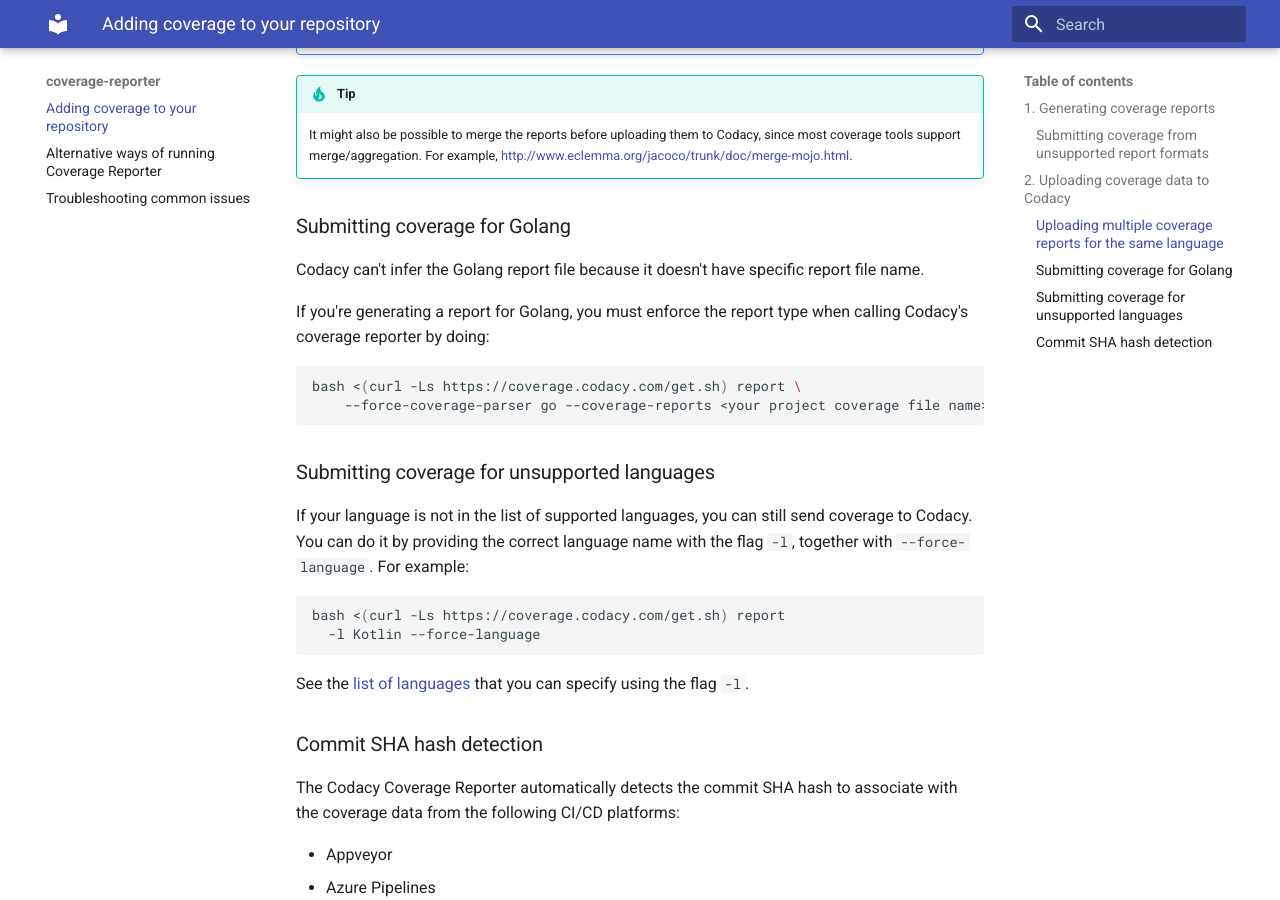
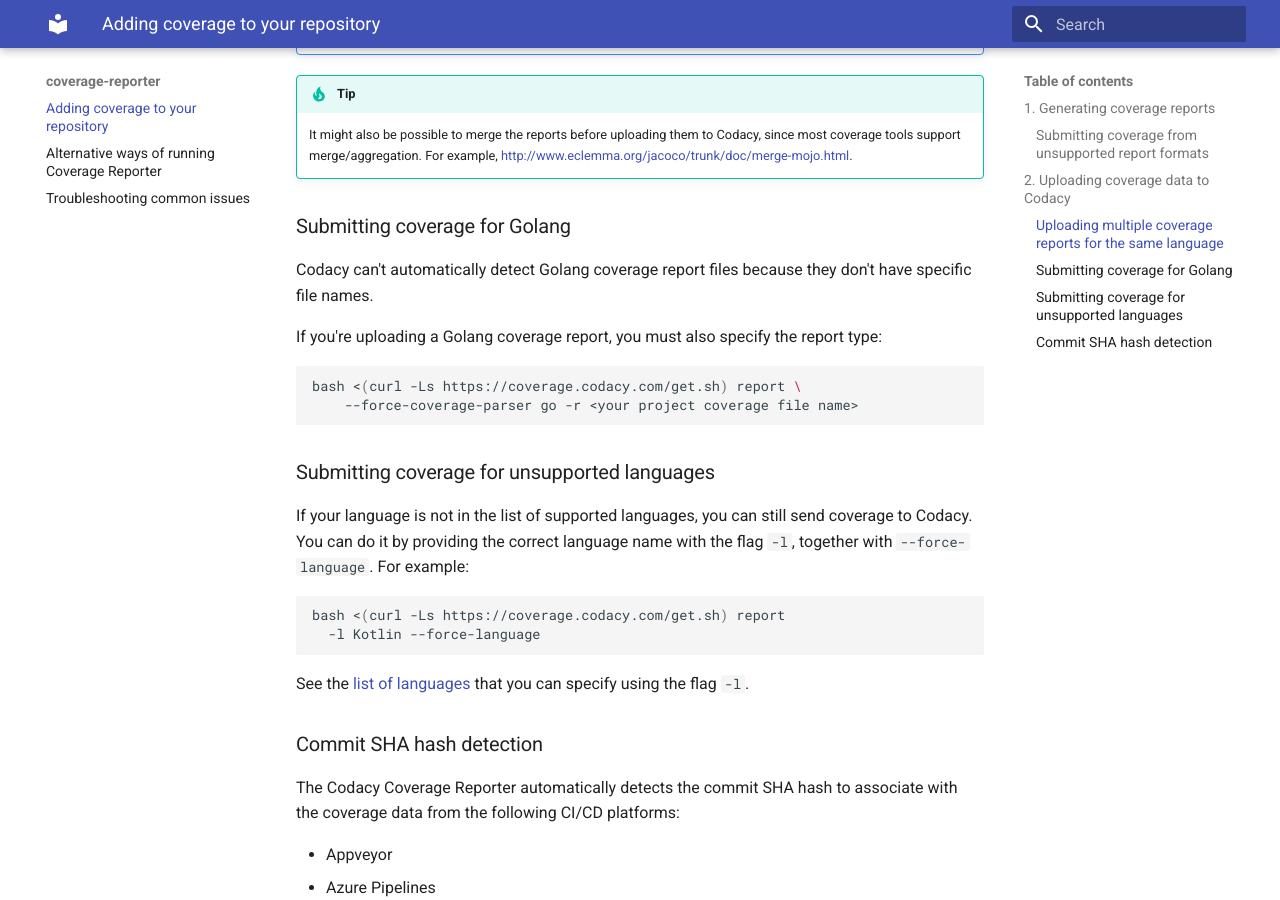
Before and after one commit to codacy/codacy-coverage-reporter, an MkDocs documentation site: the page built from docs/index.md, in a window 1280 px wide and 900 px high, scrolled down 4088 px. Built offline with MkDocs 1.6.1 and Material for MkDocs 9.7.7, drawn with Linux system fonts in a browser that asks for light colours; some of the changed text lies outside the part shown.

Commit message:
docs: Rephrase submitting coverage for Golang section

````diff
--- a/docs/index.md
+++ b/docs/index.md
@@ -41,6 +41,11 @@
 <tr>
     <td><a href="https://www.jetbrains.com/help/dotcover/Running_Coverage_Analysis_from_the_Command_LIne.html">dotCover CLI</a></td>
     <td><code>dotcover.xml</code> (dotCover <a href="troubleshooting-common-issues/#detailedxml">detailedXML</a>)</td>
+</tr>
+<tr>
+    <td>Go</td>
+    <td><a href="https://blog.golang.org/cover">Golang</a> Code Coverage</td>
+    <td>See <a href="#submitting-coverage-for-golang">here</a> how to generate coverage reports with Golang</td>
 </tr>
 <tr>
     <td rowspan="2">Java</td>
@@ -88,11 +93,6 @@
     <td>Swift/Objective-C</td>
     <td><a href="https://developer.apple.com/library/archive/documentation/DeveloperTools/Conceptual/testing_with_xcode/chapters/07-code_coverage.html">Xcode</a> Code Coverage</td>
     <td>See below how to generate coverage reports with Xcode</td>
-</tr>
-<tr>
-    <td>Go</td>
-    <td><a href="https://blog.golang.org/cover">Golang</a> Code Coverage</td>
-    <td>See <a href="#submitting-coverage-for-golang">here</a> how to generate coverage reports with Golang</td>
 </tr>
 </tbody>
 </table>
@@ -203,13 +203,13 @@
 
 ### Submitting coverage for Golang
 
-Codacy can't infer the Golang report file because it doesn't have specific report file name.
+Codacy can't automatically detect Golang coverage report files because they don't have specific file names.
 
-If you're generating a report for Golang, you must enforce the report type when calling Codacy's coverage reporter by doing:
+If you're uploading a Golang coverage report, you must also specify the report type:
 
 ```bash
 bash <(curl -Ls https://coverage.codacy.com/get.sh) report \
-    --force-coverage-parser go --coverage-reports <your project coverage file name>
+    --force-coverage-parser go -r <your project coverage file name>
 ```
 
 ### Submitting coverage for unsupported languages
````
